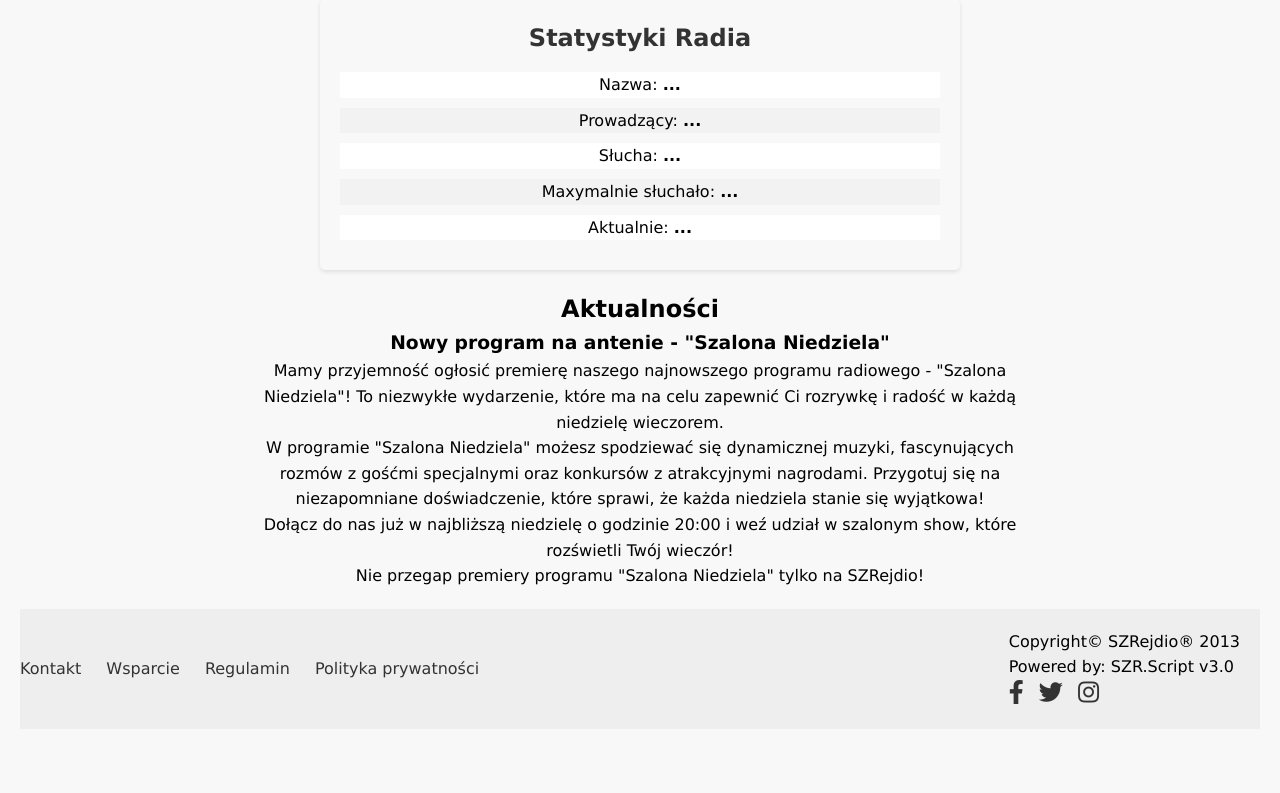
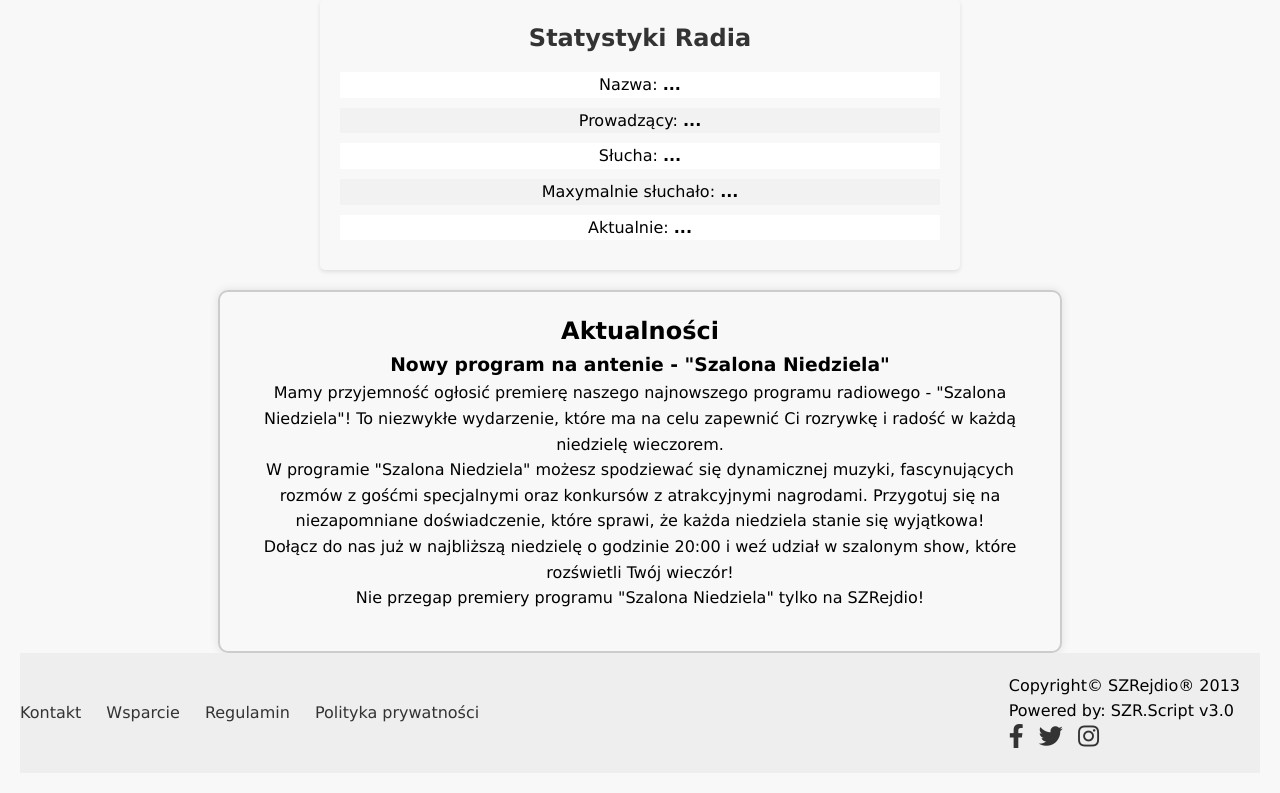
Before and after one commit to Normalius/szrejdio, a PHP site: page / in a window 1280 px wide. Shown: the part 171-964 px from the top of the page. Before the commit the page ends 875 px from the top, so only its background shows below. Run offline with PHP 8.4, Linux system fonts and the light colour scheme.

Commit message:
Update styles.css

```diff
--- a/styles.css
+++ b/styles.css
@@ -245,11 +245,18 @@ footer {
 /* Dodaj te reguły CSS do istniejącego pliku styles.css */
 /* Reszta stylów CSS */
 
+/* Dodaj te reguły CSS do istniejącego pliku styles.css */
+/* Reszta stylów CSS */
+
 /* Sekcja Aktualności */
 .news-section {
     max-width: 800px; /* Dostosuj maksymalną szerokość do swoich potrzeb */
     margin: 0 auto; /* Ustawia sekcję na środku strony */
     text-align: center; /* Wyśrodkowanie tekstu w sekcji */
+    border: 2px solid #ccc; /* Dodaj ramkę wokół sekcji */
+    border-radius: 10px; /* Zaokrągl brzegi ramki */
+    padding: 20px; /* Dodaj wewnętrzny odstęp do ramki */
+    box-shadow: 0 0 10px rgba(0, 0, 0, 0.1); /* Dodaj cień do ramki */
 }
 
 .news-list {
```
